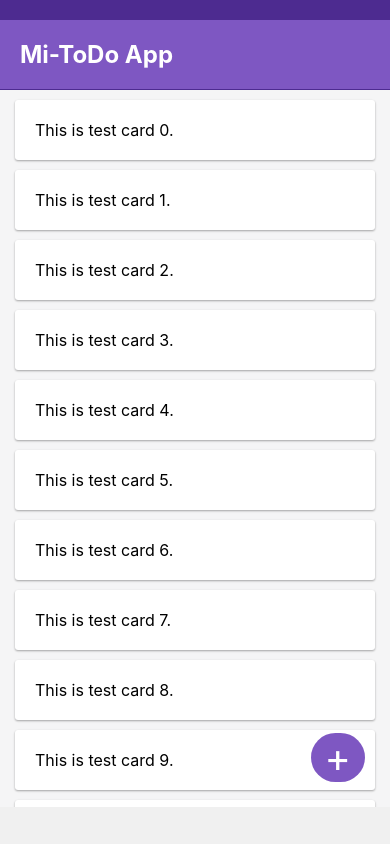
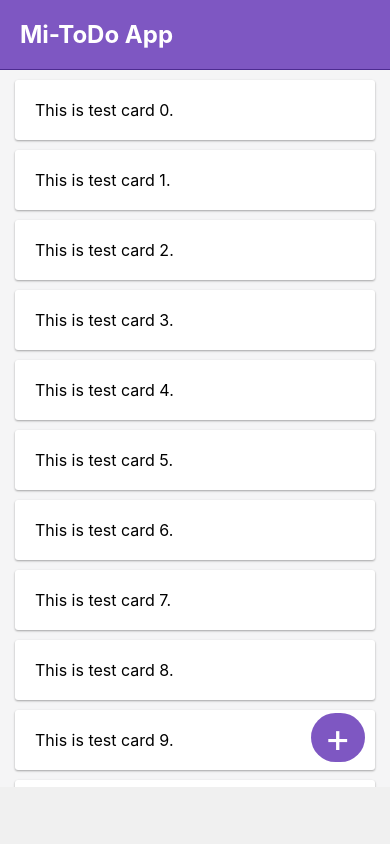
Before and after one commit to I-am-Groot/todo-pwa-next, a Next.js app: page / in a window 390 px wide. Built offline with nearby package versions, Linux system fonts and the light colour scheme.

Commit message:
removed status bar from mobile views

```diff
--- a/pages/index.js
+++ b/pages/index.js
@@ -20,7 +20,7 @@ export default function Home() {
                 <meta name="theme-color" content="#4d2b90"/>
             </Head>
             <main id="container" className={styles.container}>
-                <section className={styles.app_status_bar}></section>
+                <section id="app_bar" className={styles.app_status_bar} />
                 <section className={styles.app_bar}>
                     <h2>Mi-ToDo App</h2>
                 </section>
--- a/styles/Home.module.css
+++ b/styles/Home.module.css
@@ -10,6 +10,7 @@
 }
 
 .app_bar {
+    display: block;
     background-color: #7e57c2;
     padding: 20px;
     border-bottom-color: #4d2b90;
--- a/styles/globals.css
+++ b/styles/globals.css
@@ -20,4 +20,8 @@ a {
   #container {
     max-width: unset;
   }
+
+  #app_bar {
+    display: none;
+  }
 }
```
Also changed, not shown: 1 other file (tests, documents, lock files or other folders).
